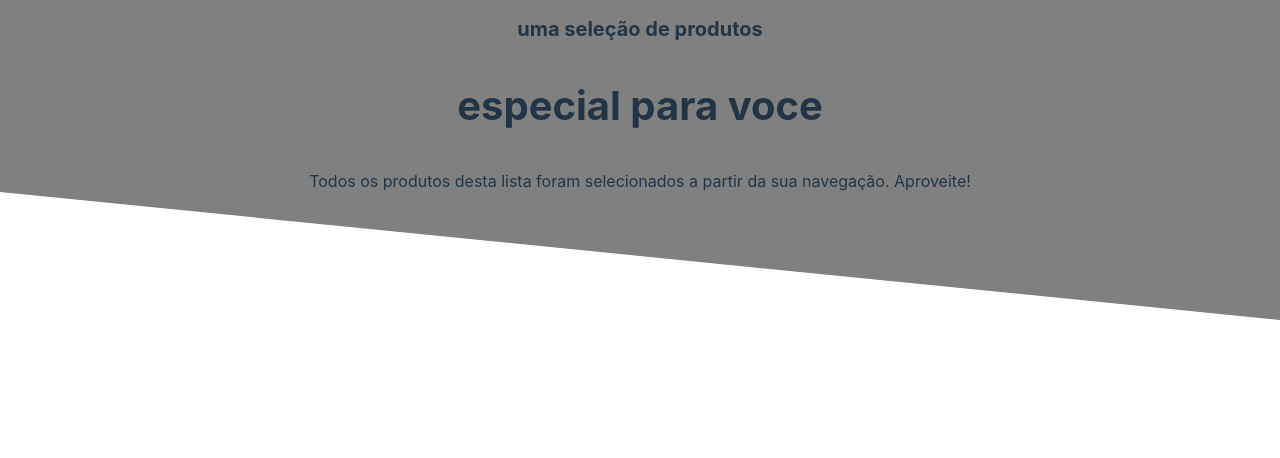
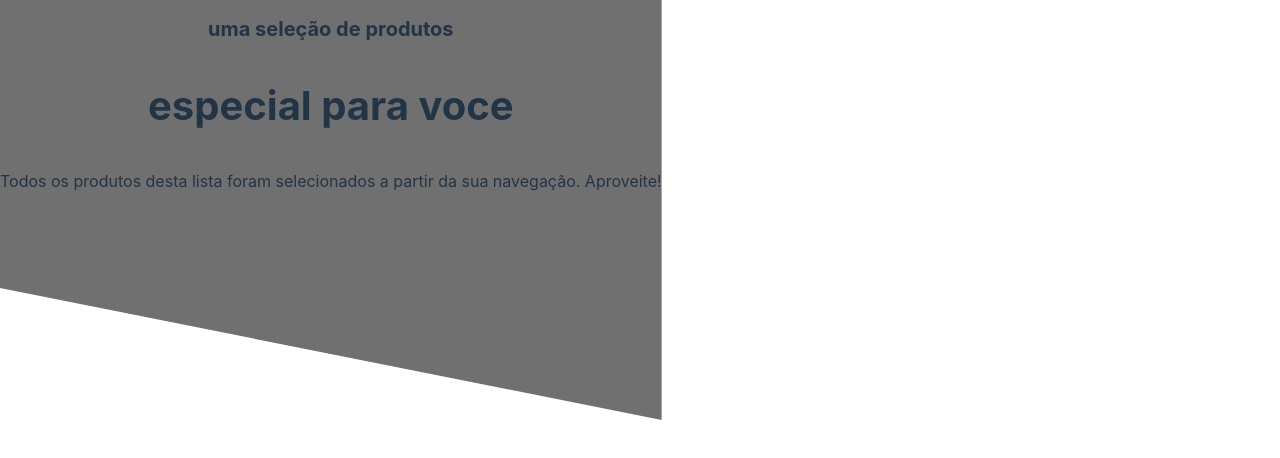
Before and after one commit to est8r/Sprint-Linx, a React (Vite) app: page / in a window 1280 px wide. Shown: the top 458 px of the page. Built offline with nearby package versions, Linux system fonts and the light colour scheme.

Commit message:
Alteração no clip-path

```diff
--- a/src/components/Header/Header.module.css
+++ b/src/components/Header/Header.module.css
@@ -1,9 +1,8 @@
 .header{
-  clip-path: polygon(0 0, 100% 0, 100% 80%, 0 48%);
-  background-color: grey;
-  position: absolute;
+  clip-path: polygon(0 0, 100% 0, 100% 70%, 0 48%);
+  background-color: #707070;
   width: 100%;
-  height: 50%;
+  height: 600px;
   display: flex;
   flex-direction: column;
   align-items: center;
```
